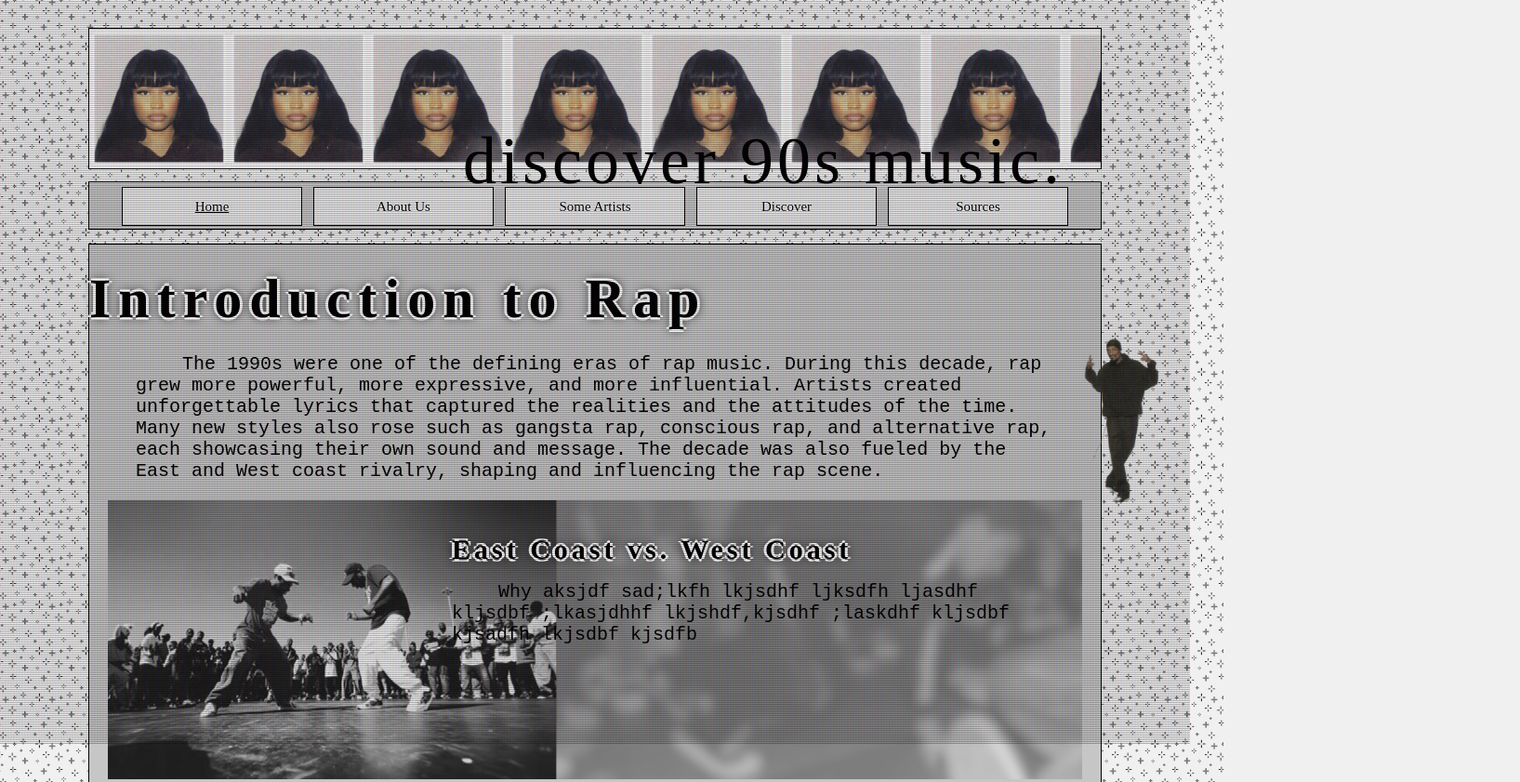
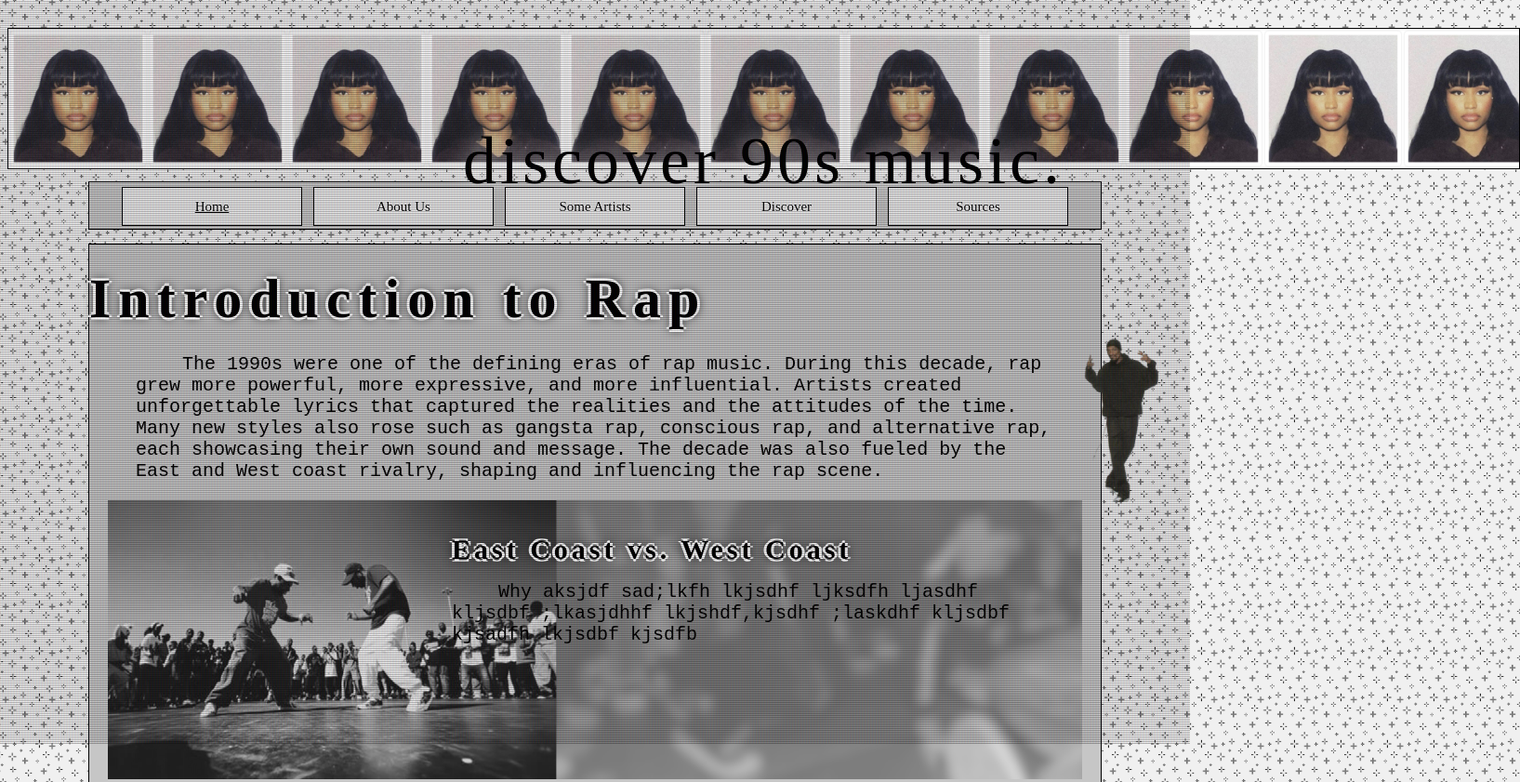
Before and after one commit to sammr123a/SamandEj, a plain HTML site: page TEST.html in a window 1280 px wide. Shown: the top 841 px of the page at 93% size, 1635 px wide, since content can reach past the window. Drawn offline with Linux system fonts and the light colour scheme; a web font is replaced by a local one.

Commit message:
Edit Banner Width 5

```diff
--- a/public/testcss.css
+++ b/public/testcss.css
@@ -28,7 +28,7 @@ body {
     background-image: url(../assets/nicki-mugshot.jpg);
     background-size: 150px;
     border:1px solid black;
-    width: 85vw;
+    width: 1625px;
     height:150px;
     margin-left: auto;
     margin-right: auto;
```
